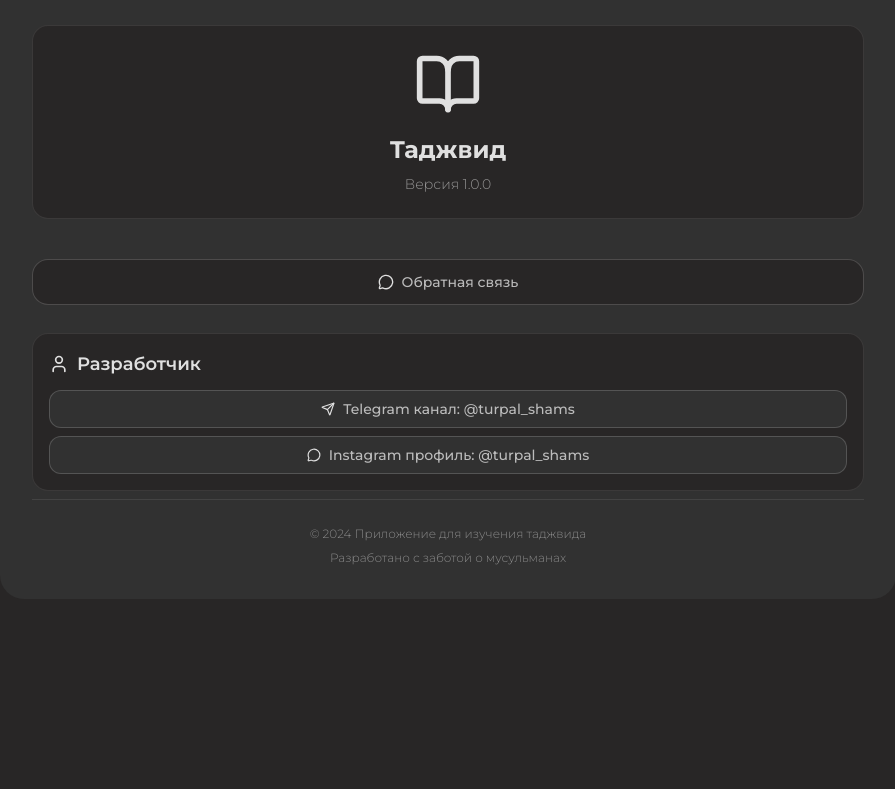
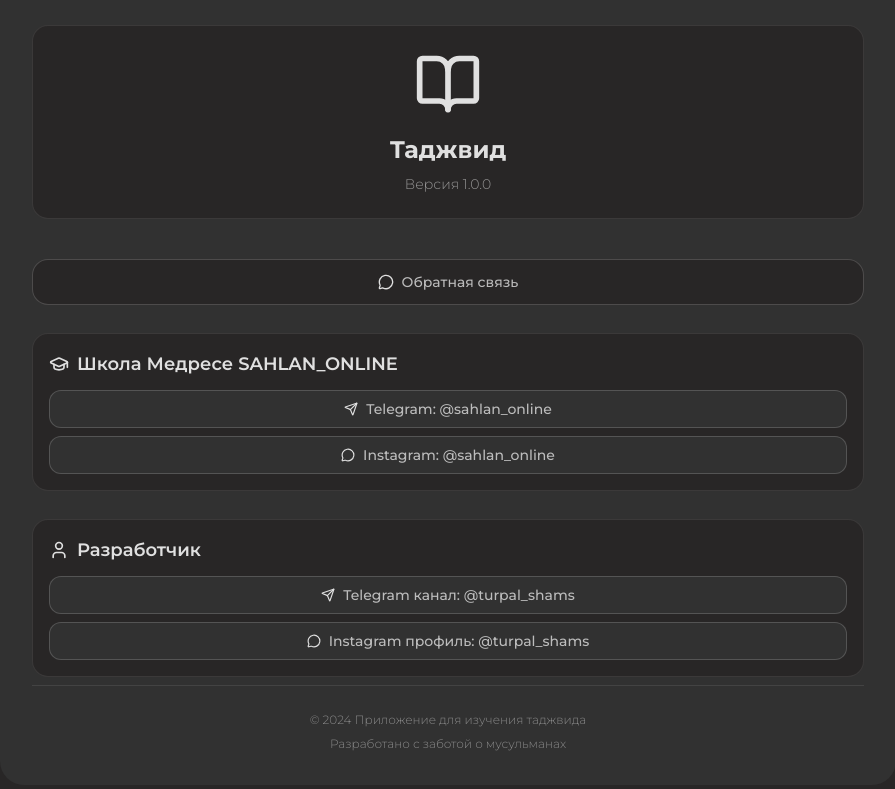
Before and after one commit to turpalho/tajweed, a Next.js app: page /settings in a window 1280 px wide. Shown: the part 858-1647 px from the top of the page, without its empty margins (170-1065 px from the left). Before the commit the page ends 1521 px from the top, so only its background shows below. Built offline with nearby package versions, Linux system fonts and the light colour scheme; no server answers.

Commit message:
add contact

```diff
--- a/src/shared/locales/ar.json
+++ b/src/shared/locales/ar.json
@@ -233,6 +233,7 @@
   "settings.telegramChannel": "قناة التليجرام",
   "settings.instagramProfile": "حساب الإنستغرام",
   "settings.contactDeveloper": "التواصل مع المطور",
+  "settings.schoolName": "مدرسة سهلان_أونلاين",
 
   "courses.of": "من",
   "courses.lessons": "دروس",
--- a/src/shared/locales/en.json
+++ b/src/shared/locales/en.json
@@ -233,6 +233,7 @@
   "settings.telegramChannel": "Telegram channel",
   "settings.instagramProfile": "Instagram profile",
   "settings.contactDeveloper": "Contact developer",
+  "settings.schoolName": "School SAHLAN_ONLINE",
 
   "courses.of": "of",
   "courses.lessons": "lessons",
--- a/src/shared/locales/ru.json
+++ b/src/shared/locales/ru.json
@@ -234,6 +234,7 @@
   "settings.popularReciters": "⭐ - популярные чтецы",
   "settings.loadingRecitersError": "Ошибка загрузки списка чтецов",
   "settings.retryAttempt": "Повторить попытку",
+  "settings.schoolName": "Школа Медресе SAHLAN_ONLINE",
 
   "courses.of": "из",
   "courses.lessons": "уроков",
--- a/src/widgets/settings-sections/ui/about-settings.tsx
+++ b/src/widgets/settings-sections/ui/about-settings.tsx
@@ -1,6 +1,13 @@
 "use client";
 
-import { BookOpen, Info, MessageCircle, User, Send } from "lucide-react";
+import {
+  BookOpen,
+  Info,
+  MessageCircle,
+  User,
+  Send,
+  GraduationCap,
+} from "lucide-react";
 import { useI18n } from "@/shared/lib/i18n/context";
 
 export function AboutSettings() {
@@ -16,6 +23,14 @@ export function AboutSettings() {
 
   const handleInstagramClick = () => {
     window.open("https://instagram.com/turpal_shams", "_blank");
+  };
+
+  const handleSchoolTelegramClick = () => {
+    window.open("https://t.me/sahlan_online", "_blank");
+  };
+
+  const handleSchoolInstagramClick = () => {
+    window.open("https://instagram.com/sahlan_online", "_blank");
   };
 
   return (
@@ -47,6 +62,33 @@ export function AboutSettings() {
           >
             <MessageCircle size={16} color="#E0E0E0" />
             {t("settings.feedback")}
+          </div>
+
+          {/* School Section */}
+          <div className="bg-primary border border-[#E0E0E0]/10 rounded-2xl p-4 mt-4">
+            <div className="flex items-center gap-2 mb-3">
+              <GraduationCap size={20} color="#E0E0E0" />
+              <h4 className="text-lg font-semibold text-[#E0E0E0]">
+                {t("settings.schoolName")}
+              </h4>
+            </div>
+
+            <div className="flex flex-col gap-2">
+              <div
+                className="w-full flex items-center justify-center gap-2 px-4 py-2 bg-secondary border border-[#E0E0E0]/20 rounded-xl text-sm font-medium text-[#E0E0E0]/80 hover:bg-[#E0E0E0]/20 transition-colors cursor-pointer text-center"
+                onClick={handleSchoolTelegramClick}
+              >
+                <Send size={14} color="#E0E0E0" />
+                Telegram: @sahlan_online
+              </div>
+              <div
+                className="w-full flex items-center justify-center gap-2 px-4 py-2 bg-secondary border border-[#E0E0E0]/20 rounded-xl text-sm font-medium text-[#E0E0E0]/80 hover:bg-[#E0E0E0]/20 transition-colors cursor-pointer text-center"
+                onClick={handleSchoolInstagramClick}
+              >
+                <MessageCircle size={14} color="#E0E0E0" />
+                Instagram: @sahlan_online
+              </div>
+            </div>
           </div>
 
           {/* Developer Section */}
```
